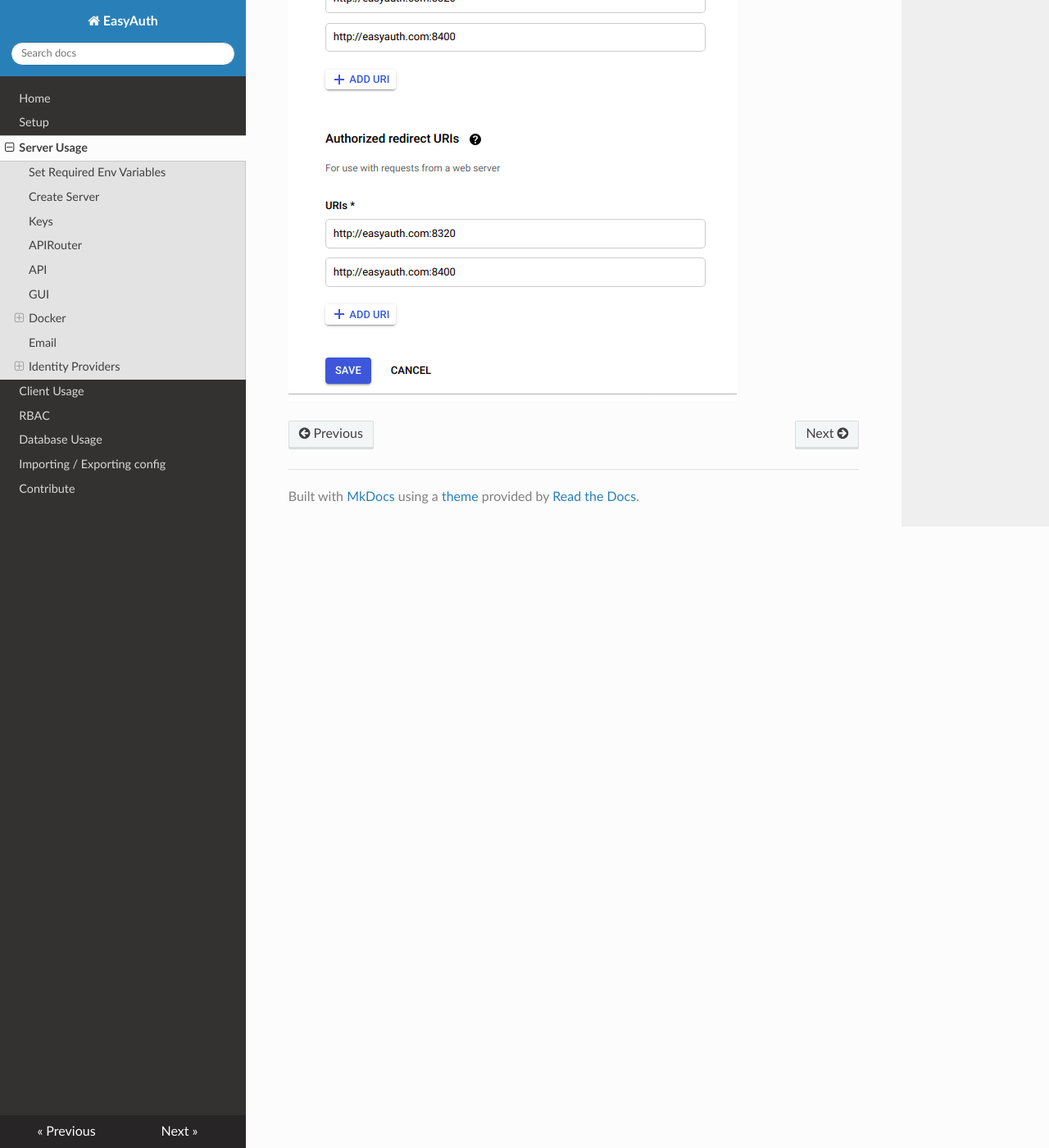
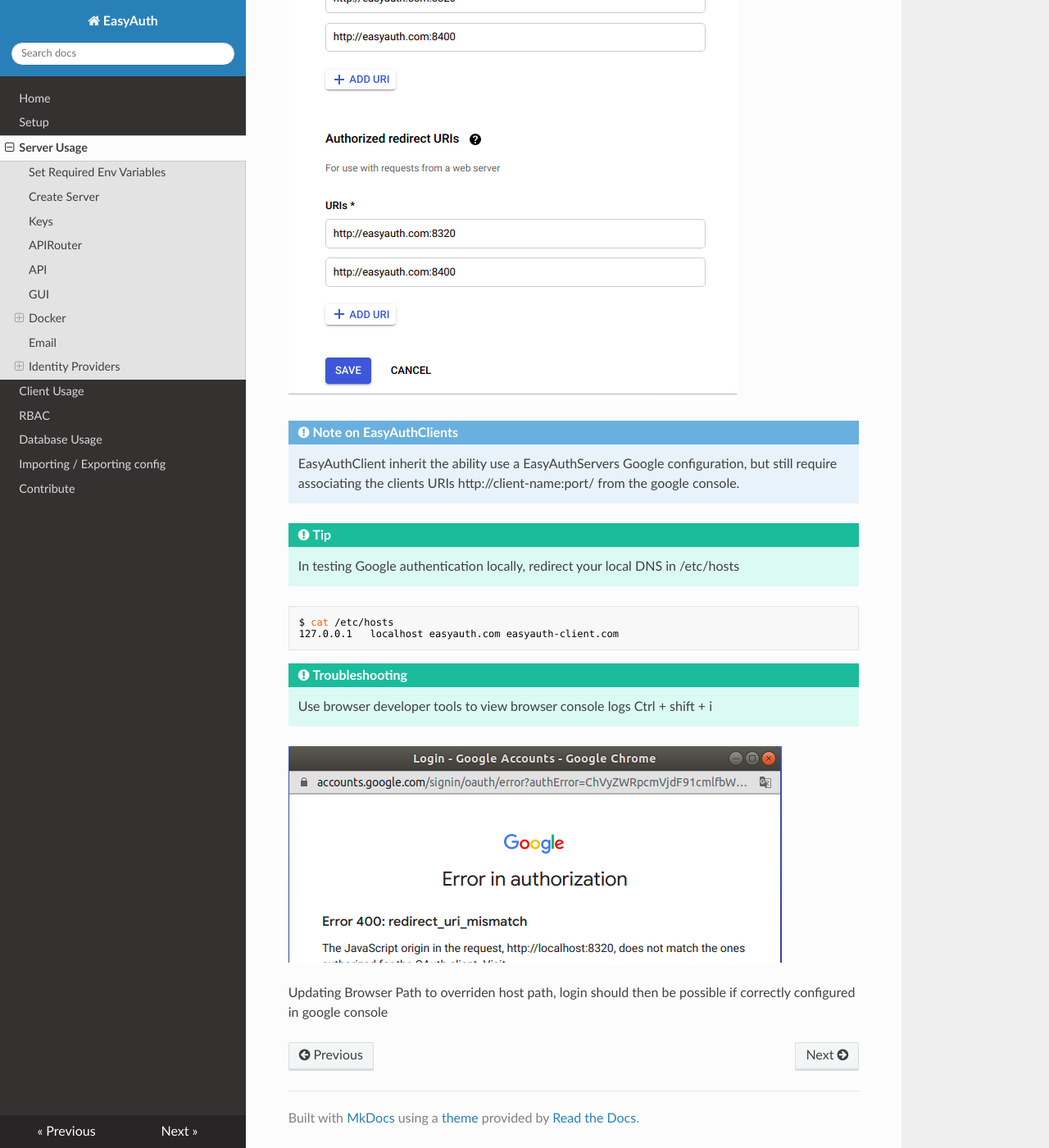
Before and after one commit to codemation/easyauth, an MkDocs documentation site: the page built from docs/server_usage.md, in a window 1280 px wide and 1400 px high, scrolled down 10899 px. Shown: the whole window at 82% size. Built offline with MkDocs 1.6.1, drawn with Linux system fonts in a browser that asks for light colours; nearby versions of some CDN libraries.

Commit message:
updated documentation for newest google login features & configuration, and api

````diff
--- a/docs/server_usage.md
+++ b/docs/server_usage.md
@@ -246,3 +246,23 @@
 ![](images/google_credentials.png)
 
 ![](images/google_credentials_setup.png)
+
+
+!!! Note "Note on EasyAuthClients"
+    EasyAuthClient inherit the ability use a EasyAuthServers Google configuration, but still require associating the clients URIs http://client-name:port/ from the google console.
+
+!!! TIP
+    In testing Google authentication locally, redirect your local DNS in /etc/hosts
+
+```bash
+$ cat /etc/hosts
+127.0.0.1	localhost easyauth.com easyauth-client.com
+```
+
+!!! TIP "Troubleshooting"
+    Use browser developer tools to view browser console logs
+    Ctrl + shift + i
+
+![](images/oauth-error.png)
+
+Updating Browser Path to overriden host path, login should then be possible if correctly configured in google console
````
Also changed, not shown: docs/rbac.md (+1 -1 lines), docs/images/oauth-error.png (added).
